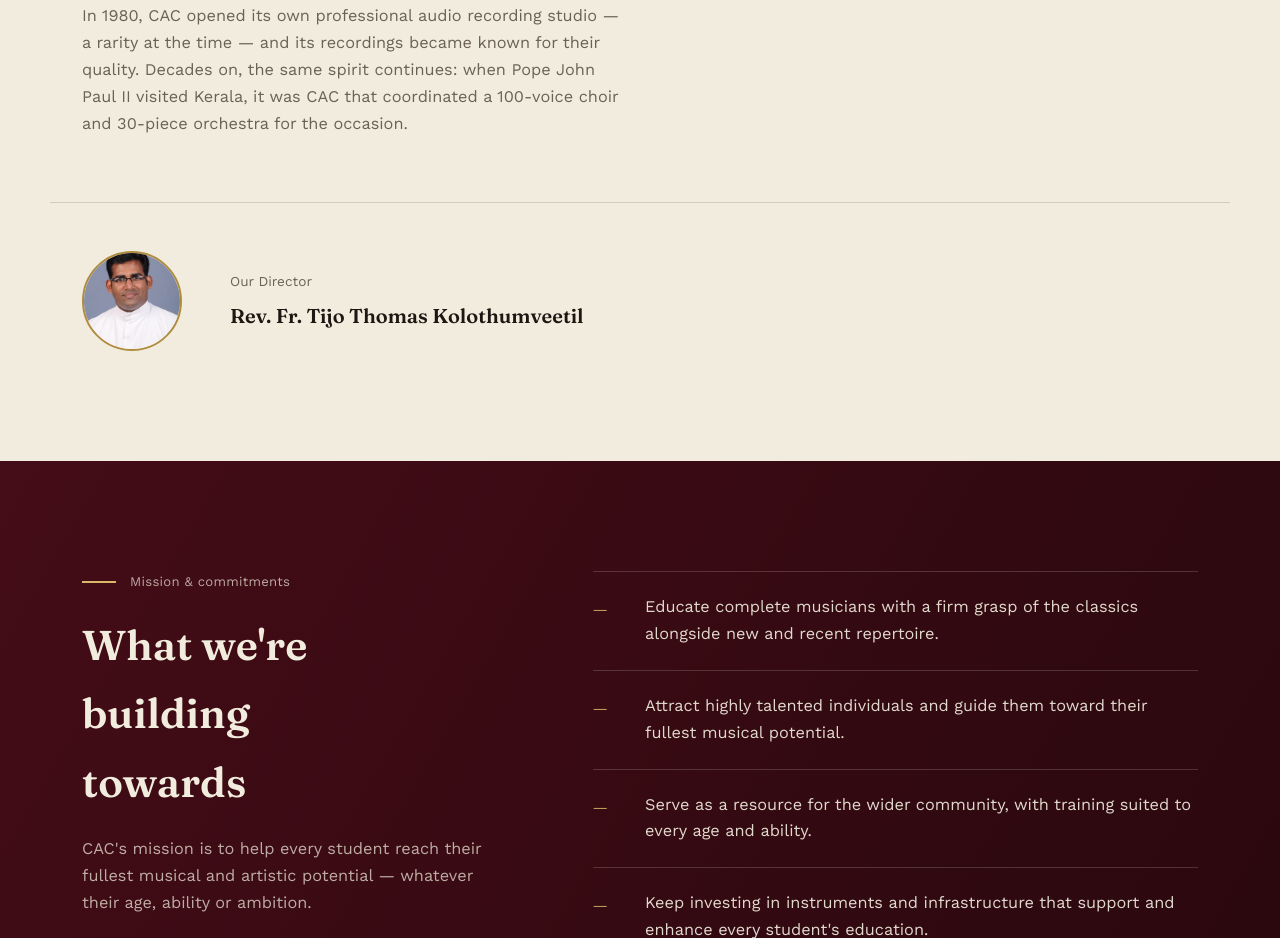
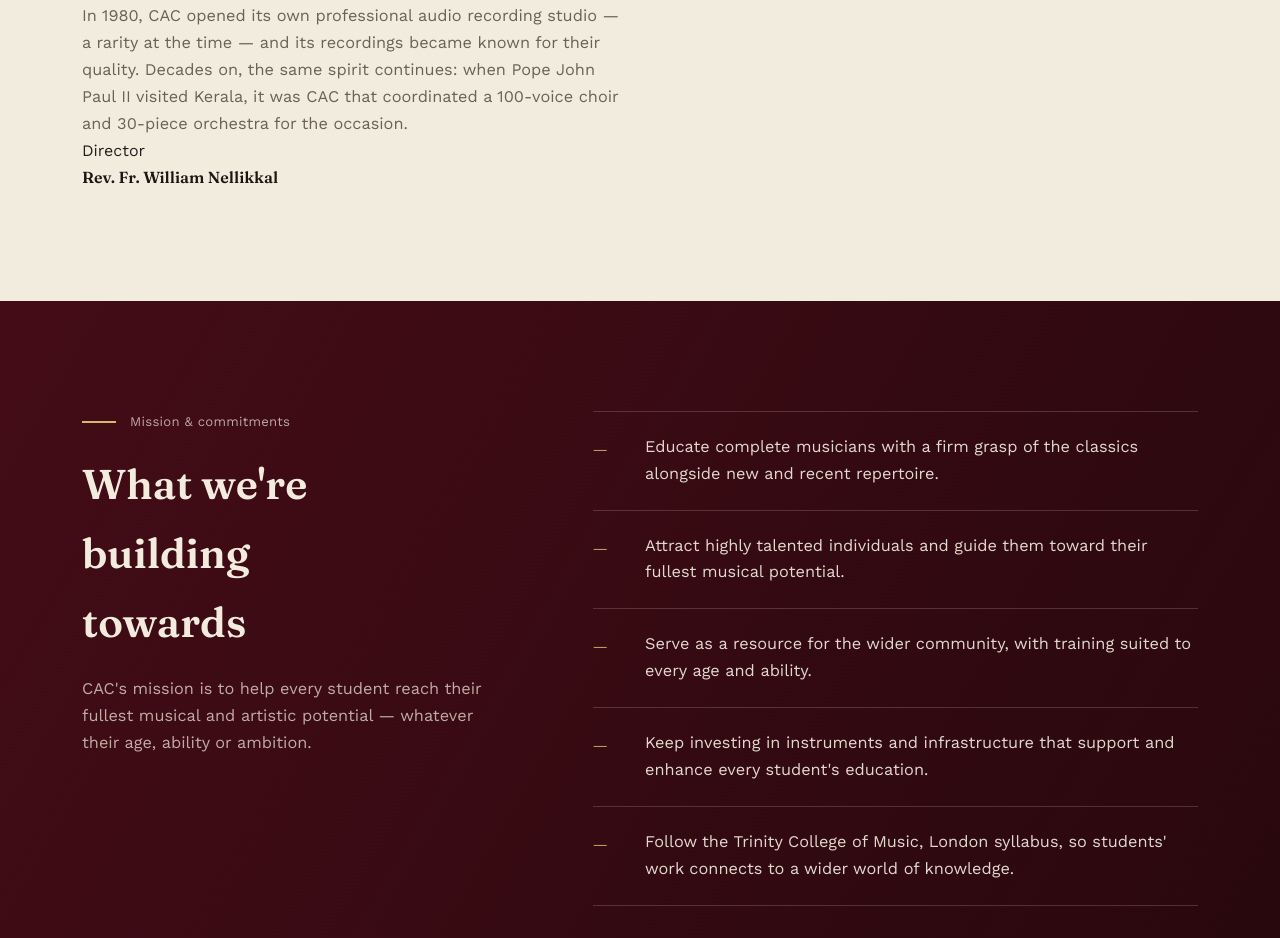
Before and after one commit to ashkarrtni/cac, a plain HTML site: page index.html in a window 1280 px wide. Shown: the part 1604-2542 px from the top of the page. Drawn offline with nearby package versions, Linux system fonts and the light colour scheme.

Commit message:
Update director information in index.html

```diff
--- a/index.html
+++ b/index.html
@@ -82,11 +82,11 @@
       <div class="story-badge"><span class="yr">1974</span><span class="yl">Founded</span></div>
     </div>
   </div>
-  <div class="container director-row">
-    <img src="images/director.jpg" alt="Rev. Fr. Tijo Thomas Kolothumveetil">
+  <div class="container -row">
+    <!-- <img src="images/.jpg" alt="Rev. Fr. Tijo Thomas Kolothumveetil"> -->
     <div>
-      <div class="role">Our Director</div>
-      <h4>Rev. Fr. Tijo Thomas Kolothumveetil</h4>
+      <div class="role">Director</div>
+      <h4>Rev. Fr. William Nellikkal</h4>
     </div>
   </div>
 </section>
```
